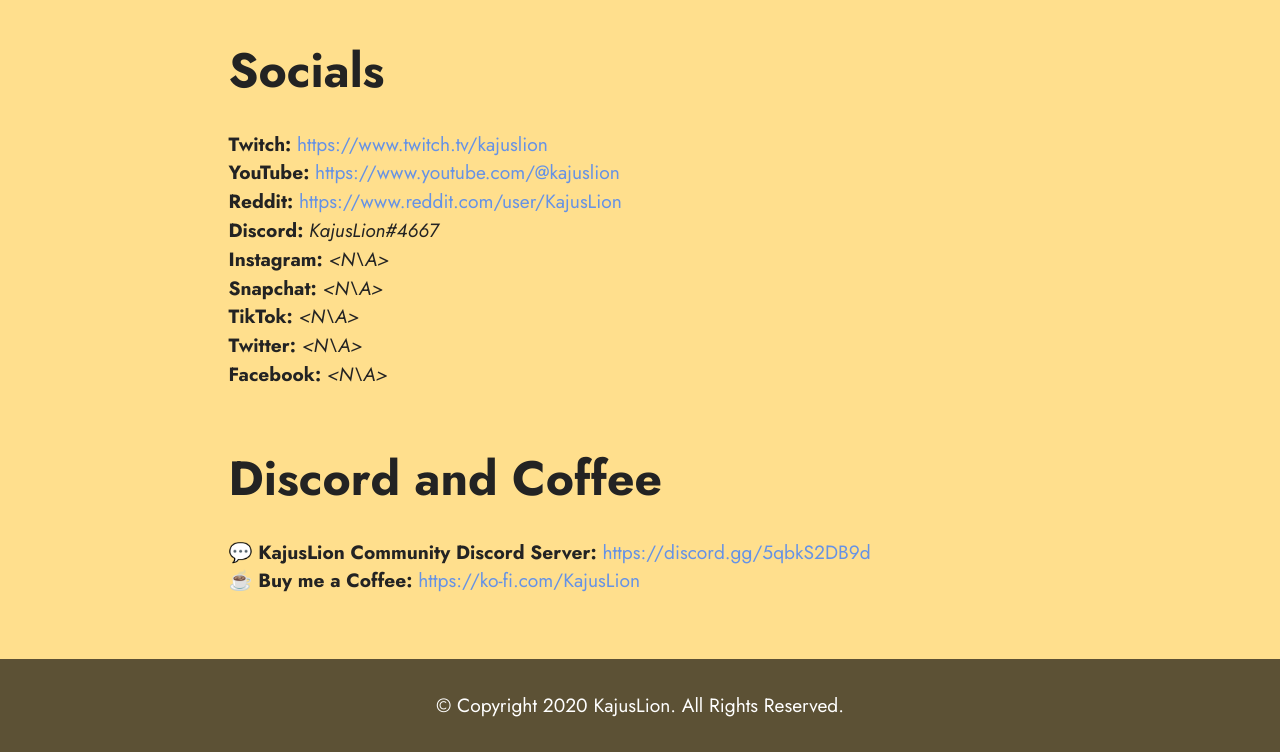
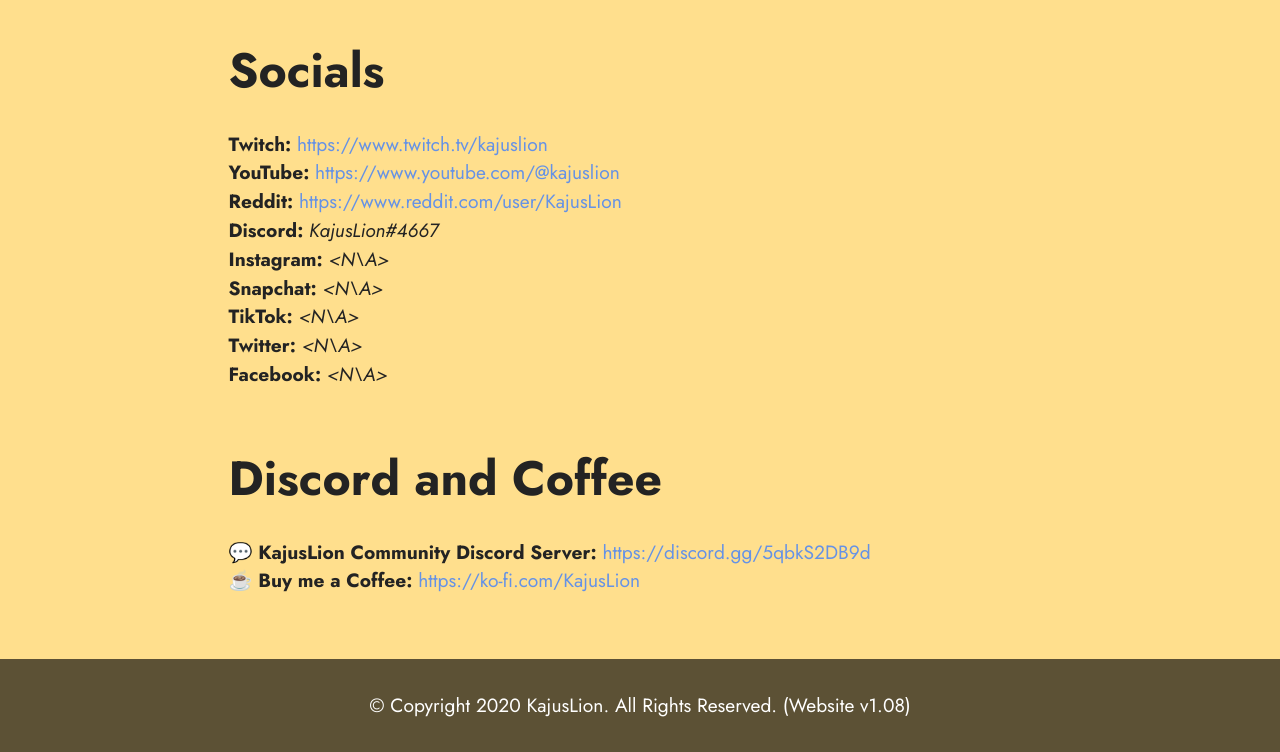
Before and after one commit to KajusLion/kajuslion.github.io, a plain HTML site: page index.html in a window 1280 px wide. Shown: the part 884-1636 px from the top of the page. Drawn offline with Linux system fonts and the light colour scheme.

Commit message:
Update index.html

```diff
--- a/index.html
+++ b/index.html
@@ -126,7 +126,7 @@
 
             <div class="row row-copirayt">
                 <p class="mbr-text mb-0 mbr-fonts-style mbr-white align-center display-7">
-                    © Copyright 2020 KajusLion. All Rights Reserved.
+                    © Copyright 2020 KajusLion. All Rights Reserved. (Website v1.08)
                 </p>
             </div>
         </div>
```
